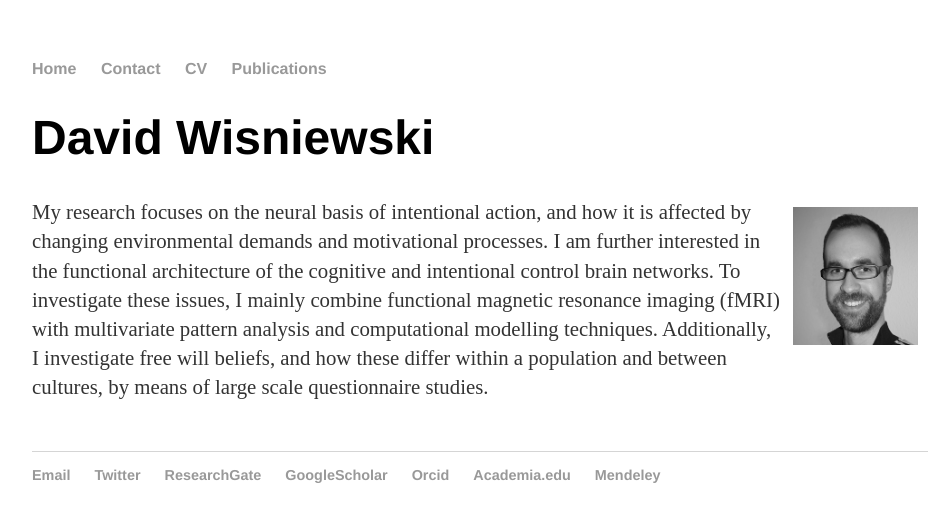
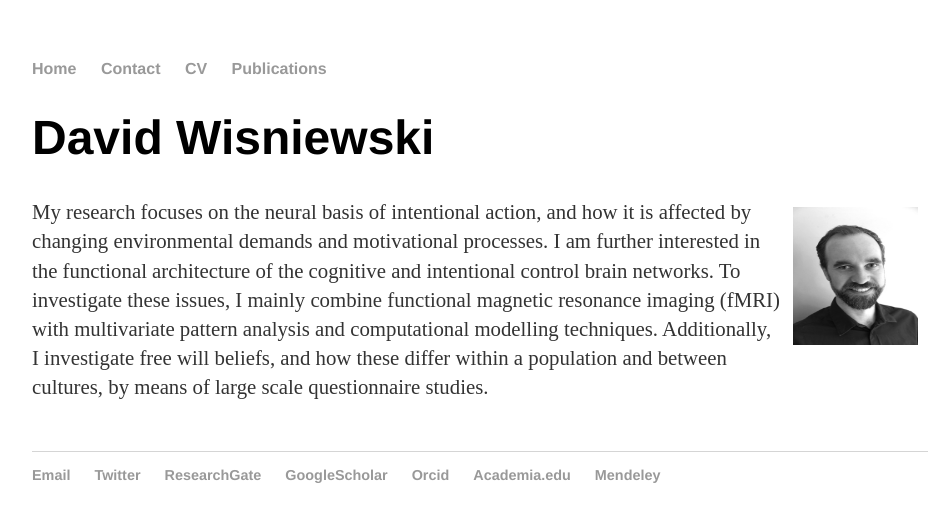
Before and after one commit to davidwisniewski/davidwisniewski.github.io, a Jekyll site: the page built from index.html, in a window 1280 px wide. Shown: the top 522 px of the page, without its empty margins (160-1109 px from the left). Built offline with Jekyll 4.4.1, drawn with Linux system fonts in a browser that asks for light colours.

Commit message:
changed photo

```diff
--- a/index.html
+++ b/index.html
@@ -4,7 +4,7 @@ title: David Wisniewski
 ---
 <div class="blurb">
 	<h1>David Wisniewski</h1>
-	<img title="David Wisniewski" style="margin: 10px; float: right;" alt="Photo of David Wisniewski" src="/images/David_Wisniewski_bw_small.jpg" width="125" height="138" />
+	<img title="David Wisniewski" style="margin: 10px; float: right;" alt="Photo of David Wisniewski" src="/images/David_Wisniewski_350x500_BW.jpg" width="125" height="138" />
 	<p>My research focuses on the neural basis of intentional action, and how it is affected by changing environmental demands and motivational processes.
 	I am further interested in the functional architecture of the cognitive and intentional control brain networks. To investigate these issues,
 	I mainly combine functional magnetic resonance imaging (fMRI) with multivariate pattern analysis and computational modelling techniques.
```
Also changed, not shown: images/David_Wisniewski_350x500_BW.jpg (added).
